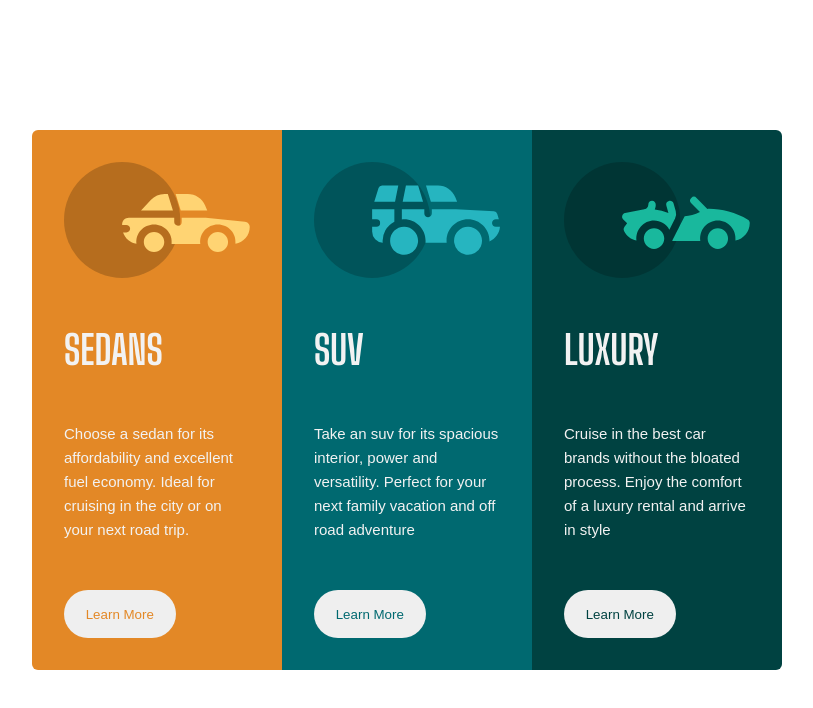
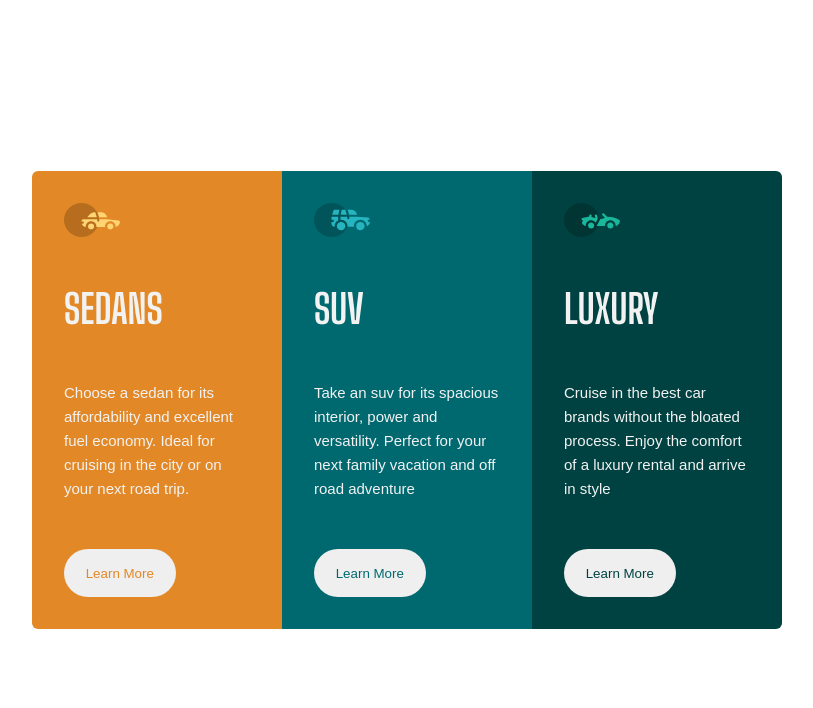
Before and after one commit to Gozirm/3-colums-cards, a plain HTML site: page index.html in a window 1280 px wide. Shown: the whole page, without its empty margins (233-1046 px from the left). Drawn offline with Linux system fonts and the light colour scheme.

Commit message:
fixed:html

```diff
--- a/style.css
+++ b/style.css
@@ -43,6 +43,9 @@ section {
   flex-direction: column;
   gap: 3rem;
   padding: 2rem;
+}
+img {
+  width: 30%;
 }
 h2 {
   color: var(--very-light-gray);
```
